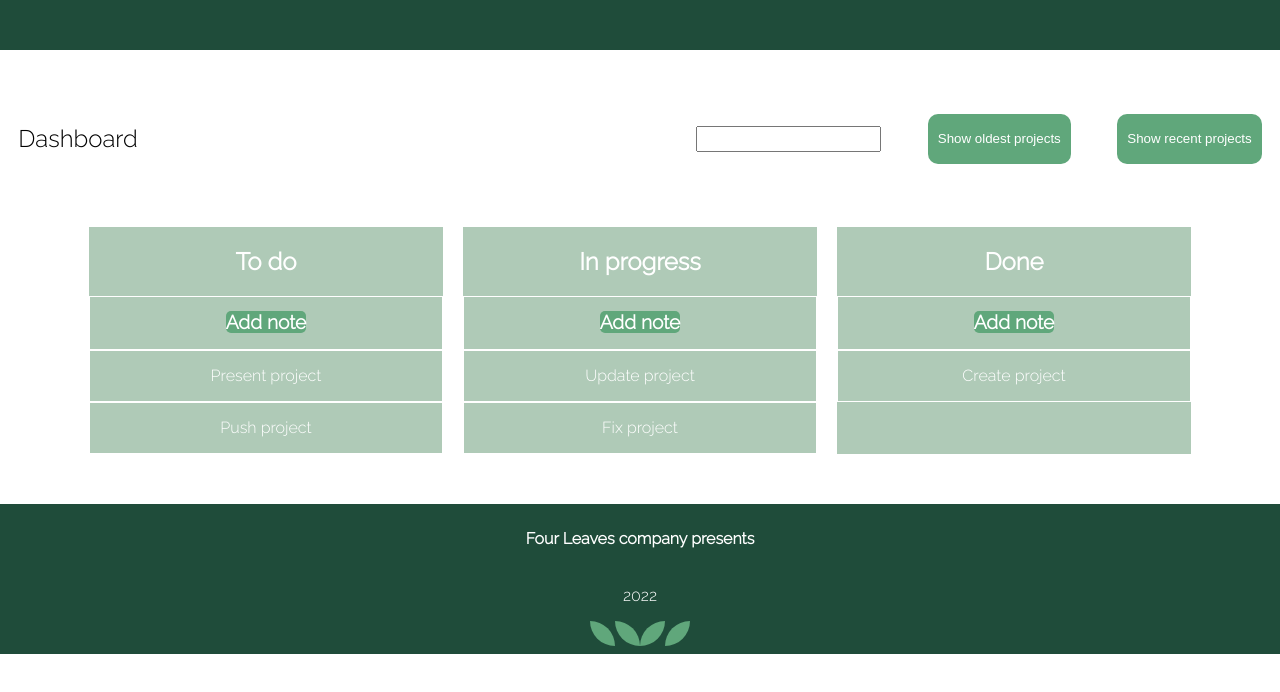
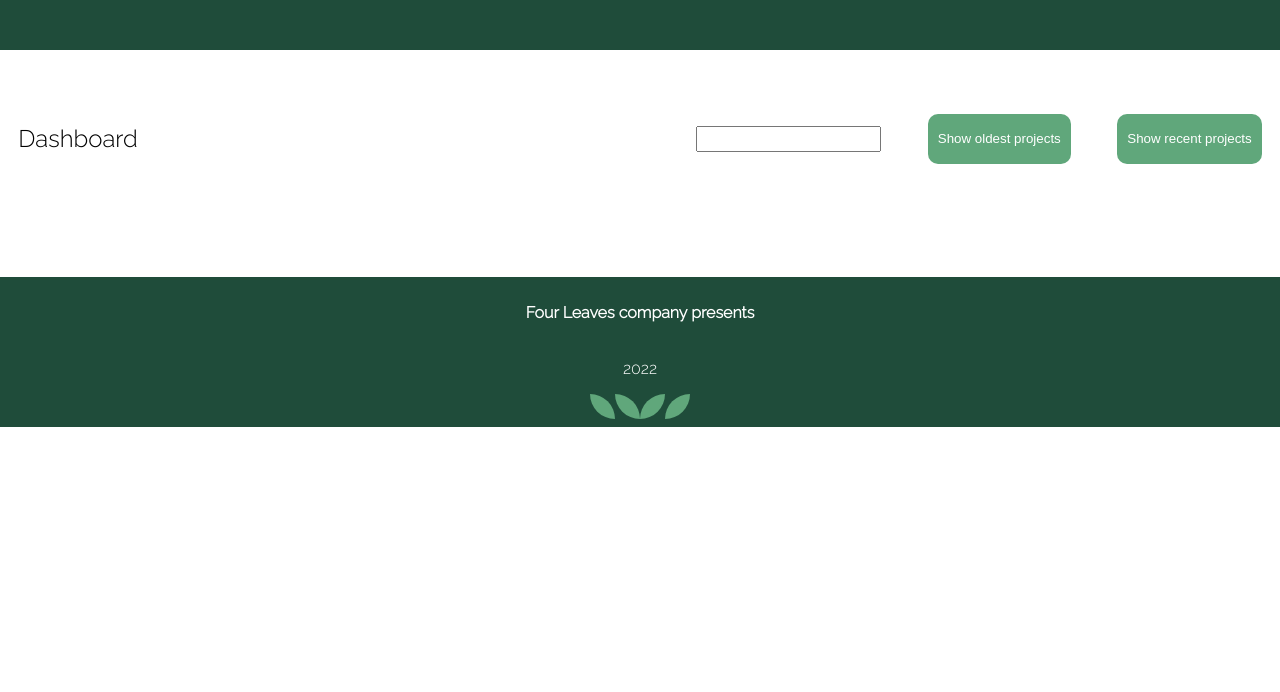
Before and after one commit to troyanovskaya/angular-project-epam, an Angular app in the folder dashboard/: page /boards/1 in a window 1280 px wide. Shown: the top 692 px of the page. Built offline with nearby package versions, Linux system fonts and the light colour scheme; data requests are answered from the project's data file.

Commit message:
refactor: getting param via url and picking up board by id

```diff
--- a/dashboard/src/app/components/full-board-information/full-board-information.component.html
+++ b/dashboard/src/app/components/full-board-information/full-board-information.component.html
@@ -1,5 +1,5 @@
 <div class="flex-container">
-  <div class="item"><h2>To do</h2>
+  <!-- <div class="item"><h2>To do</h2>
   <div class="do"><b>Add note</b> </div>
   <div class="do" *ngFor="let do of board.todo">{{do}}</div>
 </div>
@@ -9,5 +9,5 @@
   <div class="item"><h2>Done</h2>
     <div class="do"><b>Add note</b></div>
     <div class="do" *ngFor="let dn of board.done">{{dn}}</div>
-  </div>
+  </div> -->
 </div>
--- a/dashboard/src/app/components/full-board-information/full-board-information.component.ts
+++ b/dashboard/src/app/components/full-board-information/full-board-information.component.ts
@@ -1,5 +1,7 @@
 import { Component, OnInit } from '@angular/core';
 import { Board } from '../../models/board.model';
+import { ActivatedRoute } from '@angular/router';
+import { DbAccessService } from 'src/app/services/db-access.service';
 
 @Component({
   selector: 'app-full-board-information',
@@ -7,26 +9,29 @@ import { Board } from '../../models/board.model';
   styleUrls: ['./full-board-information.component.css']
 })
 export class FullBoardInformationComponent implements OnInit {
-  board: {
-    name: string;
-    date: string;
-    description: string;
-    todo: string[];
-    progress: string[];
-    done: string[];
-} = {"name": "Cheese project7",
-    "date": "29-4-2022",
-    "description": "Project abot different types of cheese",
-    todo: ['Present project', 'Push project'],
-    "progress":["Update project", "Fix project"],
-    "done": ["Create project"]
-  }
+  boards:Board[] = [];
+  // = {"name": "Cheese project7",
+  //   "date": "29-4-2022",
+  //   "description": "Project abot different types of cheese",
+  //   todo: ['Present project', 'Push project'],
+  //   "progress":["Update project", "Fix project"],
+  //   "done": ["Create project"]
+  // }
   arr=[1, 2, 3, 4];
+  id:number = 0;
 
-  constructor() { }
+  constructor(private route: ActivatedRoute, private db:DbAccessService) { }
 
   ngOnInit(): void {
-    console.log(this.board.todo);
+    this.route.params
+    .subscribe(params => {
+      this.id = params.id;
+    }
+    );
+    this.db.getBoards().subscribe(res => {this.boards=res;
+    console.log(this.boards[this.id-1])},
+      err => console.log('Error Occured ' + err));
+    console.log(this.boards);
   }
 
 }
```
